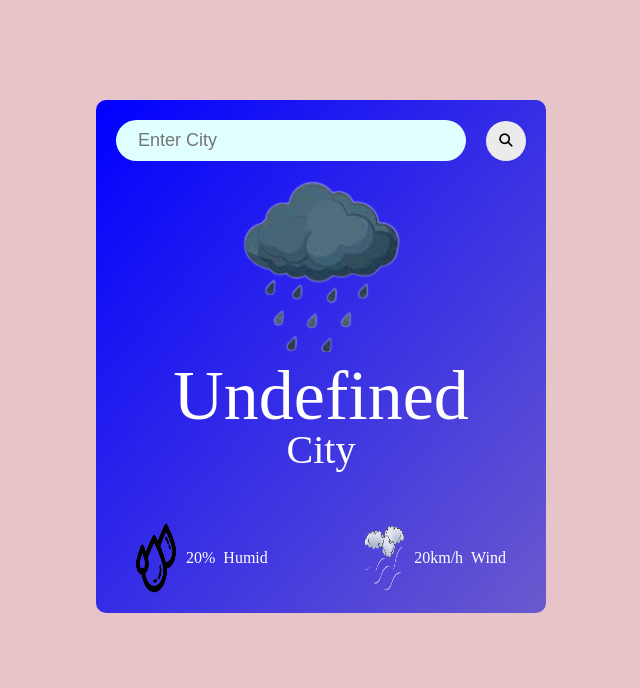
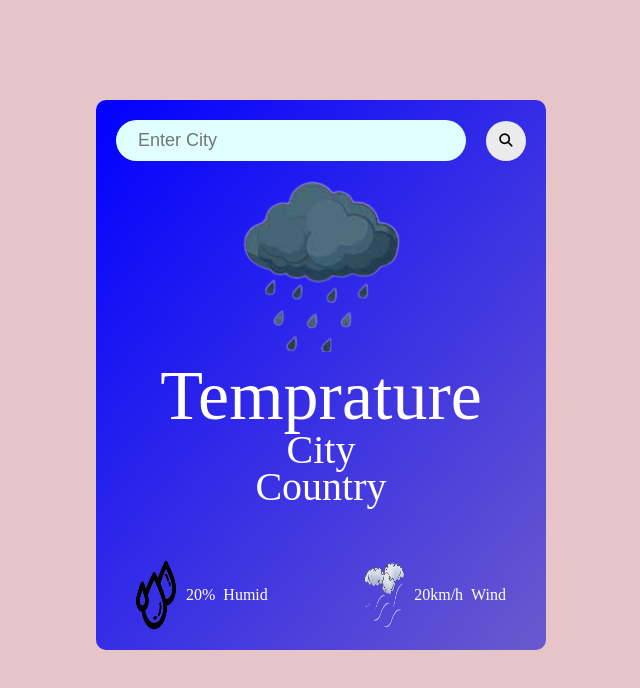
Before and after one commit to opar1991/weather-app, a plain HTML site: page index.html in a window 1280 px wide. Shown: the whole page, without its empty margins (319-959 px from the left). Drawn offline with Linux system fonts and the light colour scheme.

Commit message:
second commit

```diff
--- a/index.html
+++ b/index.html
@@ -21,8 +21,9 @@
       </div>
       <div class="weather">
         <img src="/images/rain.png" class="icon" alt="rain" />
-        <h1 class="degree">Undefined</h1>
+        <h1 class="degree">Temprature</h1>
         <h2 class="city">City</h2>
+        <h2 class="country">Country</h2>
         <div class="contents">
           <div class="col">
             <img src="/images/humidity.png" alt="humidity" />
--- a/script.js
+++ b/script.js
@@ -16,6 +16,8 @@ async function getWeather(city) {
   var temp = (document.querySelector(".degree").innerHTML =
     Math.round(data.main.temp) + "°C");
   var city = (document.querySelector(".city").innerHTML = data.name);
+  var country = (document.querySelector(".country").innerHTML =
+    data.sys.country);
   var humidity = (document.querySelector(".humidity").innerHTML =
     Math.round(data.main.humidity) + "%");
   var wind = (document.querySelector(".wind").innerHTML =
```
